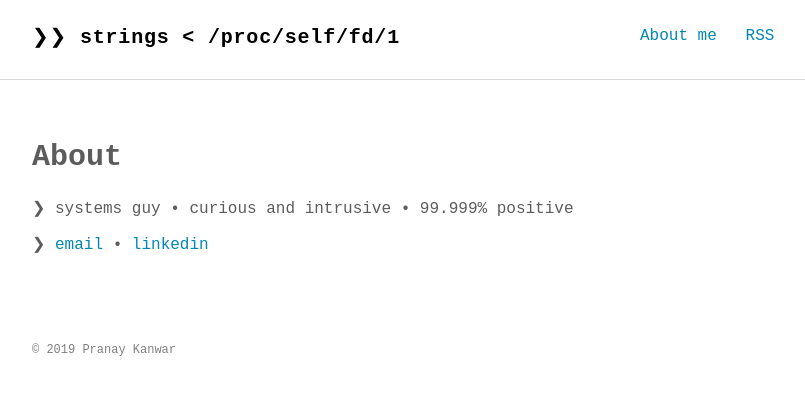
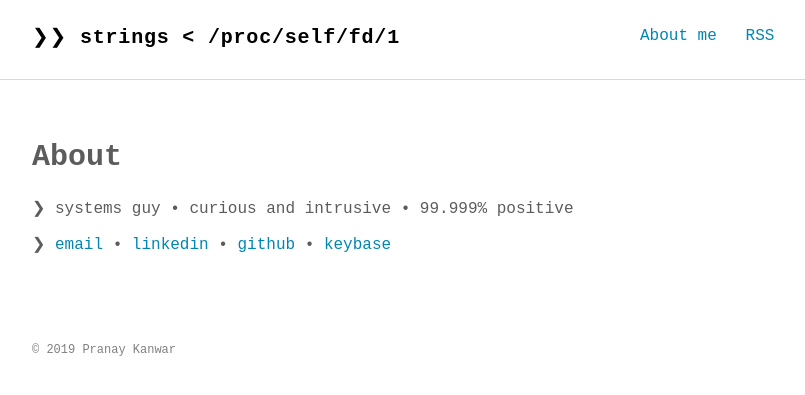
Before and after one commit to r4um/r4um.github.io, a Jekyll site: the page built from about.md, in a window 1280 px wide. Shown: the top 395 px of the page, without its empty margins (232-1037 px from the left). Built offline with Jekyll 4.4.1, drawn with Linux system fonts in a browser that asks for light colours; some web fonts are replaced.

Commit message:
Update about.md

```diff
--- a/about.md
+++ b/about.md
@@ -6,4 +6,4 @@ permalink: /about/
 
 ❯ systems guy • curious and intrusive • 99.999% positive
 
-❯ [email](mailto:pranay.kanwar@gmail.com) • [linkedin](https://www.linkedin.com/in/pranay-kanwar/)
+❯ [email](mailto:pranay.kanwar@gmail.com) • [linkedin](https://www.linkedin.com/in/pranay-kanwar/) • [github](https://github.com/r4m) • [keybase](https://keybase.io/r4um)
```
